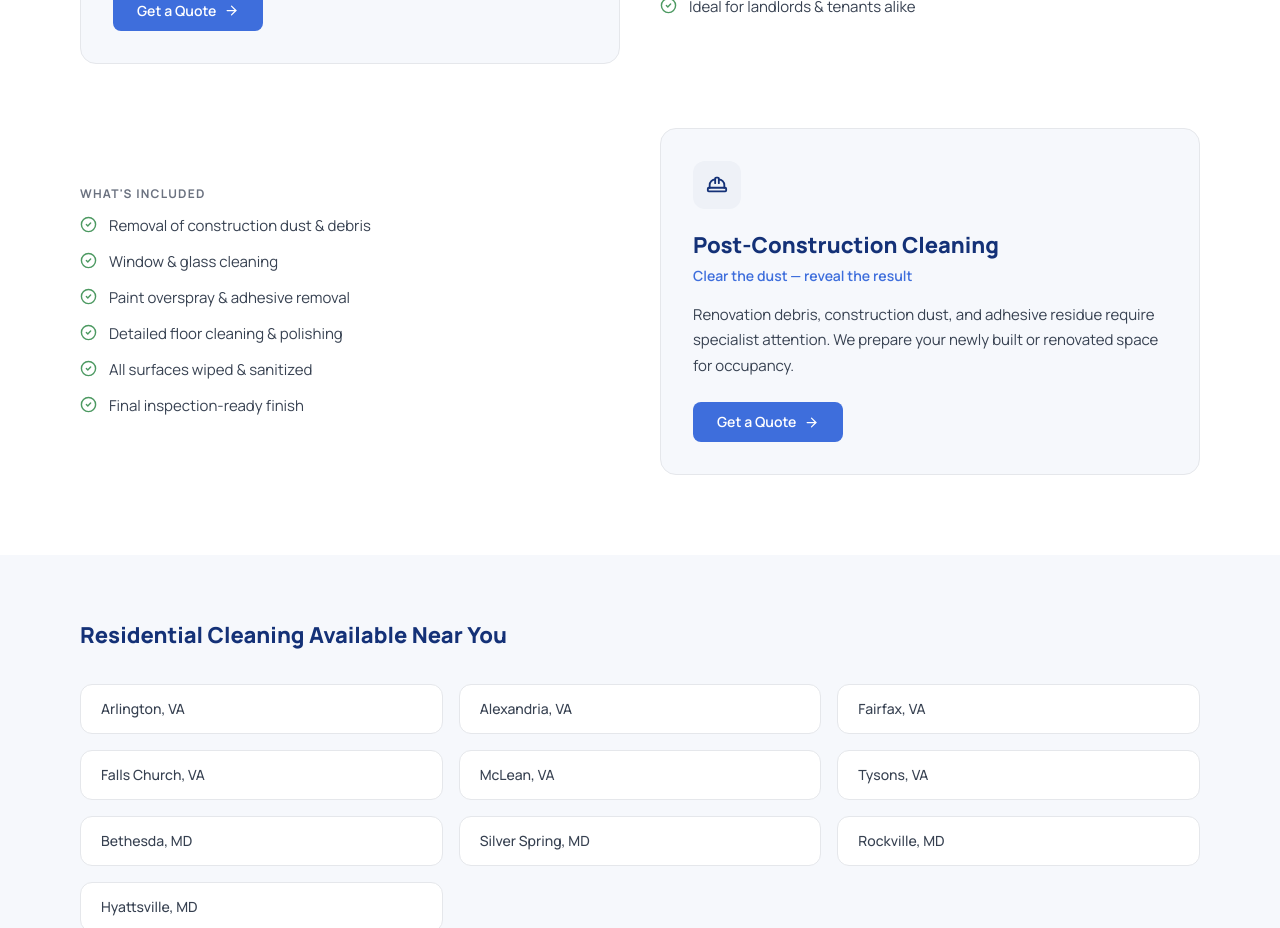
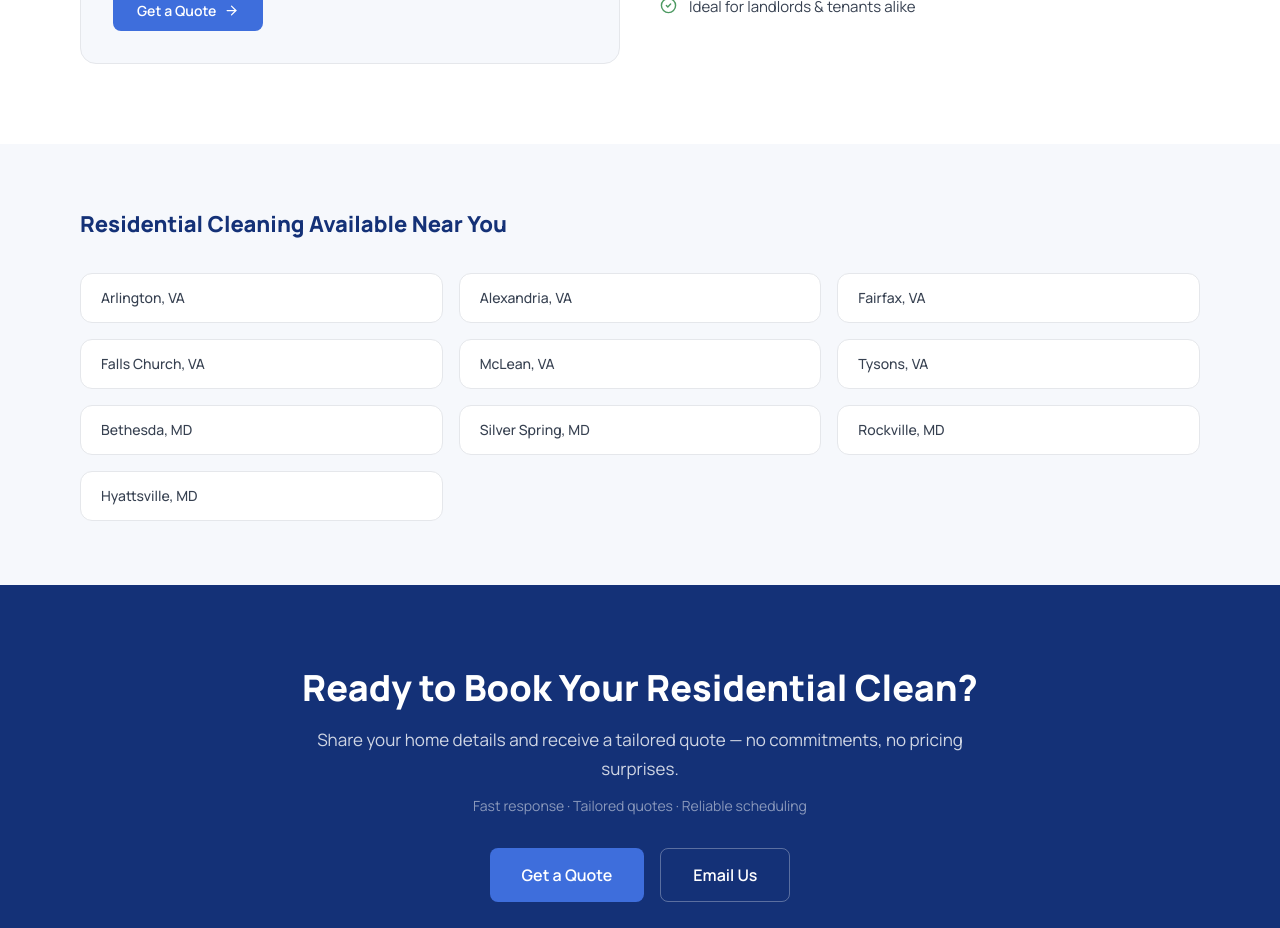
Before and after one commit to mjacobg2002-ant/DulaneyMaids, a React (Vite) app: page /residential in a window 1280 px wide. Shown: the part 1880-2808 px from the top of the page. Built offline with nearby package versions, Linux system fonts and the light colour scheme.

Commit message:
Update Residential.tsx

```diff
--- a/src/app/pages/Residential.tsx
+++ b/src/app/pages/Residential.tsx
@@ -52,21 +52,7 @@ const services = [
       'Ideal for landlords &amp; tenants alike',
     ],
   },
-  {
-    id: 'construction',
-    icon: <HardHat size={22} />,
-    title: 'Post-Construction Cleaning',
-    headline: 'Clear the dust — reveal the result',
-    desc: 'Renovation debris, construction dust, and adhesive residue require specialist attention. We prepare your newly built or renovated space for occupancy.',
-    includes: [
-      'Removal of construction dust &amp; debris',
-      'Window &amp; glass cleaning',
-      'Paint overspray &amp; adhesive removal',
-      'Detailed floor cleaning &amp; polishing',
-      'All surfaces wiped &amp; sanitized',
-      'Final inspection-ready finish',
-    ],
-  },
+
 ];
 
 const EASE = [0.22, 1, 0.36, 1] as const;
```
